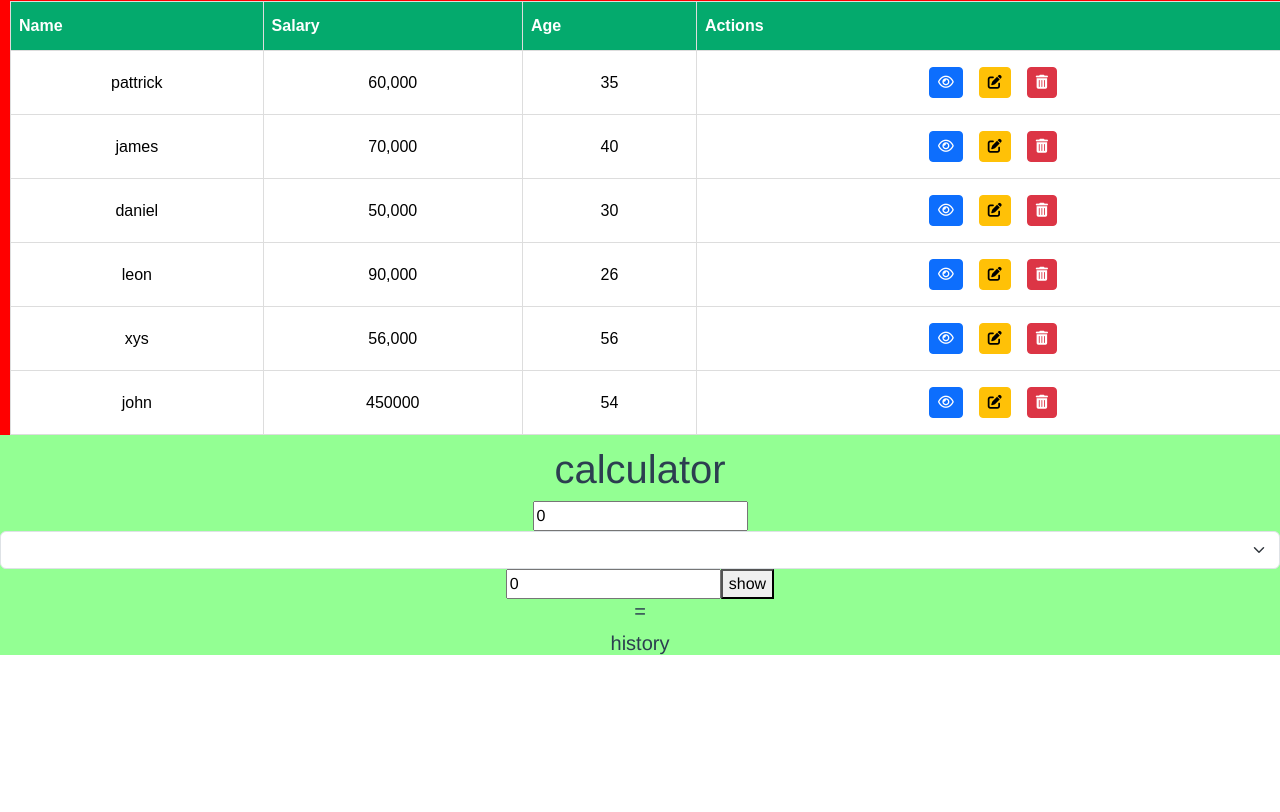
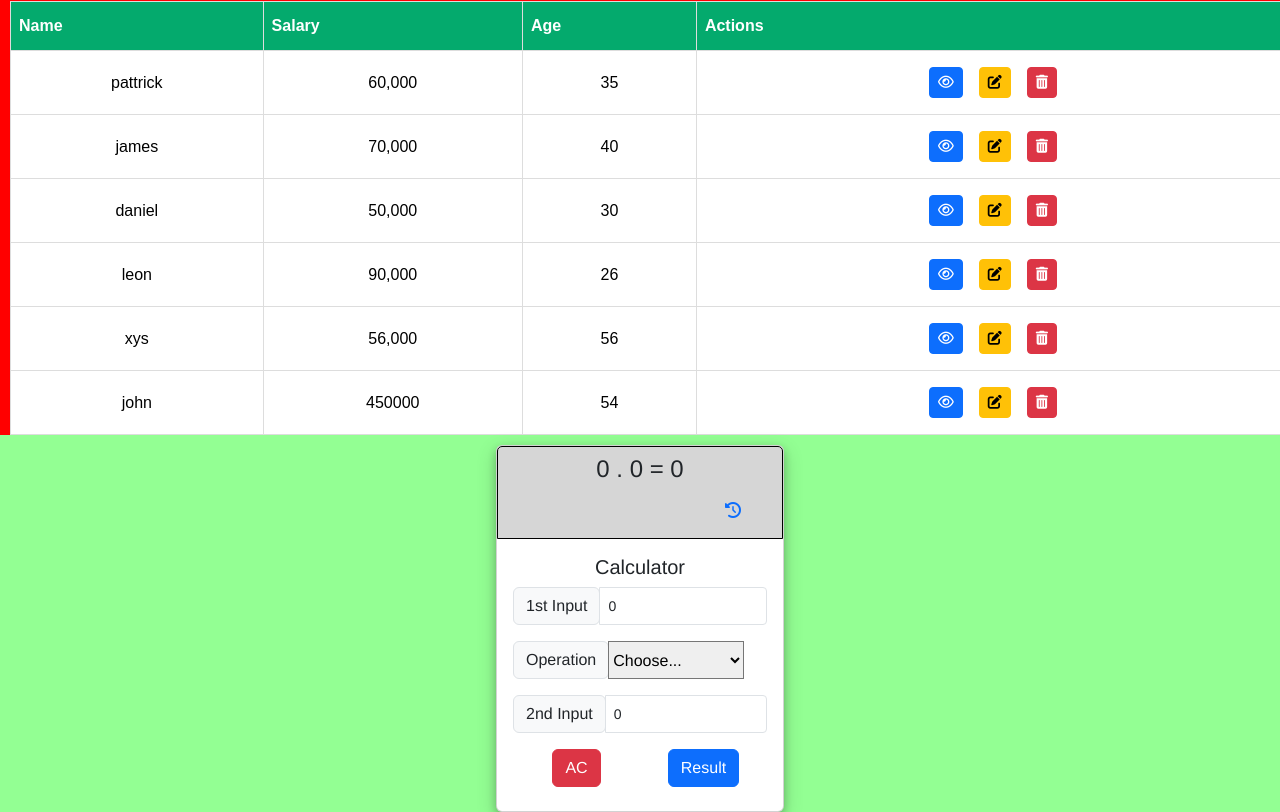
Before and after one commit to AshitJ1/Vue-Demo, a JavaScript app: page / in a window 1280 px wide. Shown: the part 1923-2735 px from the top of the page. Before the commit the page ends 2586 px from the top, so only its background shows below. Built offline with nearby package versions, Linux system fonts and the light colour scheme; data requests are answered from the project's data file.

Commit message:
calculator mod

```diff
--- a/src/components/CalculatorPage.vue
+++ b/src/components/CalculatorPage.vue
@@ -1,23 +1,107 @@
 <template>
   <div>
-    <h1>calculator</h1>
-    <input placeholder="Enter Number" type="number" v-model.number="Anum" />
-    <select
-      class="form-select"
-      aria-label="Default select example"
-      v-model="operator"
-    >
-      <option selected>Select Operation</option>
-      <option value="+">+</option>
-      <option value="-">-</option>
-      <option value="*">X</option>
-      <option value="/">/</option>
-    </select>
+    <div class="container cal">
+      <div class="row">
+        <div class="col-sm">
+          <div class="card" style="width: 18rem">
+            <div class="card-header featured">
+              <div class="container">
+                <div class="row">
+                  <div class="col-sm">
+                    <h4>
+                      {{ Anum }}
+                      {{ operator }}
+                      {{ Bnum }}
+                      =
+                      {{ result }}
+                    </h4>
+                    <button
+                      type="button"
+                      class="btn btn-link his"
+                      v-on:click="his"
+                    >
+                      <i class="fa fa-history"></i>
+                    </button>
+                  </div>
+                </div>
+              </div>
+            </div>
 
-    <input placeholder="Enter Number" type="number" v-model.number="Bnum" />
-    <button v-on:click="calc">show</button>
-    <h5>={{ result }}</h5>
-    <h5>history</h5>
+            <div class="card-body">
+              <h5 class="card-title">Calculator</h5>
+              <div class="input-group input-group-sm mb-3">
+                <div class="input-group-prepend">
+                  <span class="input-group-text" id="inputGroup-sizing-sm">
+                    {{ of ? "Percent" : "1st Input" }}
+                  </span>
+                </div>
+                <input
+                  class="form-control"
+                  aria-label="Small"
+                  aria-describedby="inputGroup-sizing-sm"
+                  placeholder="Enter Number"
+                  type="number"
+                  v-model.number="Anum"
+                />
+              </div>
+
+              <div class="input-group mb-3">
+                <div class="input-group-prepend">
+                  <label class="input-group-text" for="inputGroupSelect01"
+                    >Operation</label
+                  >
+                </div>
+                <select
+                  class="custom-select"
+                  id="inputGroupSelect01"
+                  v-model="operator"
+                >
+                  <option value="." selected>Choose...</option>
+                  <option value="+">Addition (+)</option>
+                  <option value="-">Substraction (-)</option>
+                  <option value="*">Multiplication (*)</option>
+                  <option value="/">Division (/)</option>
+                  <option value="%">Percentage (%)</option>
+                </select>
+              </div>
+
+              <div class="input-group input-group-sm mb-3">
+                <div class="input-group-prepend">
+                  <span class="input-group-text" id="inputGroup-sizing-sm">{{
+                    of ? "Total" : "2nd Input"
+                  }}</span>
+                </div>
+                <input
+                  class="form-control"
+                  aria-label="Small"
+                  aria-describedby="inputGroup-sizing-sm"
+                  placeholder="Enter Number"
+                  type="number"
+                  v-model.number="Bnum"
+                />
+              </div>
+
+              <div class="container mb-2">
+                <div class="row">
+                  <div class="col-sm">
+                    <button class="btn btn-danger" v-on:click="clear">
+                      AC
+                    </button>
+                  </div>
+                  <div class="col-sm">
+                    <button class="btn btn-primary" v-on:click="calc">
+                      Result
+                    </button>
+                  </div>
+                </div>
+              </div>
+            </div>
+          </div>
+        </div>
+      </div>
+    </div>
+
+    <!-- in progress -->
     <div v-for="item in history" v-bind:key="item.id">
       <p>{{ item.Anum }}{{ item.operator }}{{ item.Bnum }}={{ item.result }}</p>
       <button
@@ -28,6 +112,7 @@
         <i class="fa fa-trash"></i>
       </button>
     </div>
+    <!-- in progress -->
   </div>
 </template>
 
@@ -43,9 +128,11 @@ export default {
     return {
       Anum: 0,
       Bnum: 0,
-      operator: "",
-      result: "",
+      operator: ".",
+      result: "0",
       history: undefined,
+      of: false,
+      showHistory: false,
     };
   },
 
@@ -68,7 +155,20 @@ export default {
           this.result = this.Anum / this.Bnum;
           this.postHistory();
           return this.Anum / this.Bnum;
+        case "%":
+          this.of = true;
+          this.result = (this.Anum / 100) * this.Bnum;
+          this.postHistory();
+          return (this.Anum / 100) * this.Bnum;
       }
+    },
+    clear() {
+      (this.Anum = 0), (this.Bnum = 0), (this.operator = ".");
+      this.result = 0;
+    },
+    his() {
+      this.showHistory = !this.showHistory;
+      console.log(this.showHistory);
     },
     getHistory() {
       this.axios.get(URLS.history).then((response) => {
@@ -101,4 +201,18 @@ export default {
 </script>
 
 <style scoped>
+.cal {
+  display: flex;
+  justify-content: center;
+}
+.card {
+  box-shadow: 0 4px 8px 0 rgba(0, 0, 0, 0.2), 0 6px 20px 0 rgba(0, 0, 0, 0.19);
+}
+.featured {
+  background-color: rgb(214, 214, 214);
+  border: 1px solid black;
+}
+.his {
+  float: right;
+}
 </style>
```
Also changed, not shown: calhistory.json (+21 -7 lines).
